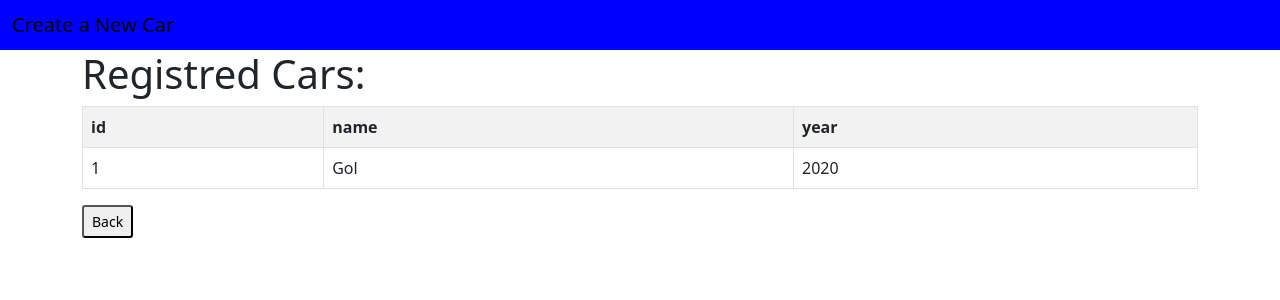
After one commit to Lucas-VReal/Cars_Registration, a Django app: template app_create_cars/templates/cars/cars.html in a window 1280 px wide. The commit adds this page. Shown: the top 300 px of the page. Run offline with Django 5.2, Linux system fonts and the light colour scheme; the template is opened without the code that fills it: values that come from a table or form of the project are taken from there, others are empty; data comes from the database, SQL or seed files in the repository; both versions use the stored data as it was after the commit.

Commit message:
creating new cars and showing all cars

```diff
--- a/Cars_Registration/urls.py
+++ b/Cars_Registration/urls.py
@@ -6,4 +6,6 @@ urlpatterns = [
     #rote, view adm and reference name
     #cars.com/
     path('', views.home,  name='home'),
+    #car.com/cars-list
+    path('cars-list', views.cars, name='cars_list'),
 ]
--- /dev/null
+++ b/app_create_cars/templates/cars/base.html
@@ -0,0 +1,26 @@
+<!doctype html>
+<html lang="en">
+  <head>
+    <!-- Required meta tags -->
+    <meta charset="utf-8">
+    <meta name="viewport" content="width=device-width, initial-scale=1">
+
+    <!-- Bootstrap CSS -->
+    <link href="https://cdn.jsdelivr.net/npm/bootstrap@5.0.2/dist/css/bootstrap.min.css" rel="stylesheet" integrity="sha384-EVSTQN3/azprG1Anm3QDgpJLIm9Nao0Yz1ztcQTwFspd3yD65VohhpuuCOmLASjC" crossorigin="anonymous">
+
+    <title>Cadastre-me!</title>
+  </head>
+  <body>
+    <nav style="background-color: blue !important;" class="navbar navbar-light bg-light">
+        <div class="container-fluid">
+          <span class="navbar-brand mb-0 h1"> <a href="{% url 'home' %}" style="text-decoration: none; color: black;">Create a New Car</a> </span>
+        </div>
+    </nav>
+
+    {% block content %}
+    {% endblock %}
+
+
+    <script src="https://cdn.jsdelivr.net/npm/bootstrap@5.0.2/dist/js/bootstrap.bundle.min.js" integrity="sha384-MrcW6ZMFYlzcLA8Nl+NtUVF0sA7MsXsP1UyJoMp4YLEuNSfAP+JcXn/tWtIaxVXM" crossorigin="anonymous"></script>
+  </body>
+</html>
--- /dev/null
+++ b/app_create_cars/templates/cars/cars.html
@@ -0,0 +1,24 @@
+{% extends 'cars/base.html' %}
+{% block content %}
+<div class="container">
+    <h1>Registred Cars:</h1>
+
+      <table class="table table-bordered table-striped">
+          <tr>
+              <th>id</th>
+              <th>name</th>
+              <th>year</th>
+          </tr>
+          {% for car in cars %}
+          <tr>
+              <td>{{car.car_id}}</td>
+              <td>{{car.car_name}}</td>
+              <td>{{car.car_year}}</td>
+          </tr>
+          {% endfor %}
+      </table>
+
+      <button class="form-control-sm"> <a href="{% url 'home' %}" style="text-decoration: none; color: black;"> Back </a> </button>
+  </div>
+
+{% endblock %}
```
Also changed, not shown: app_create_cars/templates/cars/home.html (+14 -6 lines), app_create_cars/views.py (+11 -1 lines), db.sqlite3.
